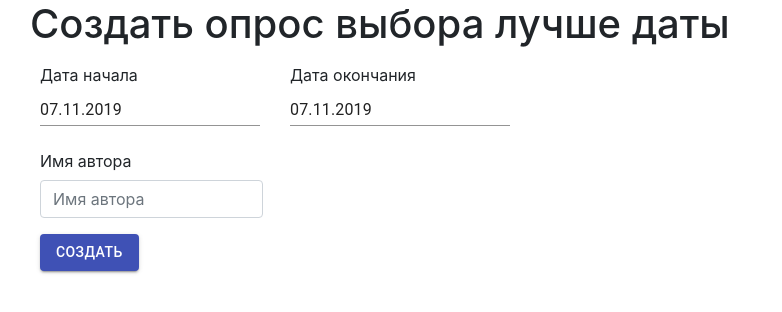
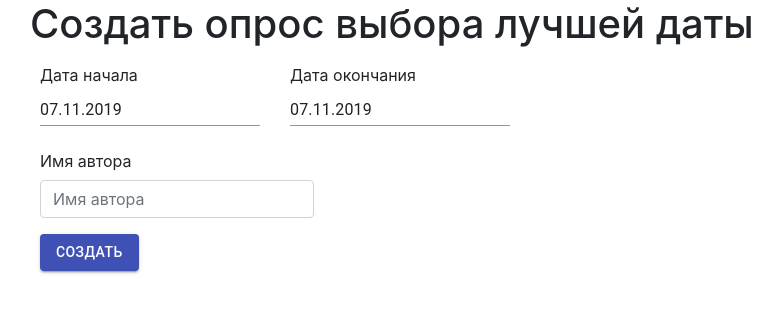
Before and after one commit to saleksandrov/best_meeting_day, a React (Create React App) app in the folder bmd-base/src/main/resources/ui/: page / in a window 1280 px wide. Shown: the top 312 px of the page, without its empty margins (40-822 px from the left). Built offline with nearby package versions, Linux system fonts and the light colour scheme.

Commit message:
Minor fix

```diff
--- a/bmd-base/src/main/resources/ui/src/BmdApp.js
+++ b/bmd-base/src/main/resources/ui/src/BmdApp.js
@@ -2,9 +2,9 @@ import React, {Component} from 'react';
 import {Button} from '@material-ui/core';
 import {DatePicker, MuiPickersUtilsProvider} from "@material-ui/pickers";
 import DateFnsUtils from '@date-io/date-fns';
-import {makeStyles} from '@material-ui/core/styles';
 import {Col, Container, Form, Row} from 'react-bootstrap';
 
+/*
 const classes = makeStyles(theme => ({
     root: {
         flexGrow: 1,
@@ -16,10 +16,10 @@ const classes = makeStyles(theme => ({
 
     },
 }));
+*/
 
 
 class BmdApp extends Component {
-
 
     constructor(props) {
         super(props);
@@ -61,7 +61,7 @@ class BmdApp extends Component {
             <MuiPickersUtilsProvider utils={DateFnsUtils}>
                 <Container>
                 <Row>
-                    <h1>Создать опрос выбора лучше даты</h1>
+                    <h1>Создать опрос выбора лучшей даты</h1>
                 </Row>
                 <Row>
 
@@ -94,28 +94,28 @@ class BmdApp extends Component {
                                 />
                             </Col>
                         </Form.Group>
+                    </Form.Row>
 
-                    </Form.Row>
                     <Form.Row>
                         <Form.Group controlId="name">
-                            <Form.Label column sm={12}>Имя автора</Form.Label>
-                            <Col sm={10}>
-                                <Form.Control column sm={{span: 20, offset: 2}} placeholder="Имя автора"
-                                              value={this.state.name} onChange={this.handleChangeName} name="name"/>
+                            <Form.Label column>Имя автора</Form.Label>
+                            <Col>
+                                <Form.Control type="text" placeholder="Имя автора" length={50} maxLength={200}
+                                              value={this.state.name} onChange={this.handleChangeName} name="name" />
                             </Col>
                         </Form.Group>
                     </Form.Row>
+
                     <Form.Row>
-                        <Form.Group md="4" controlId="b">
-                            <Col sm={10}>
+                        <Form.Group controlId="b">
+                            <Col>
                                 <Button name="name" variant="contained" color="primary" onClick={this.handleSubmit}>
                                     Создать
                                 </Button>
                             </Col>
+                        </Form.Group>
+                    </Form.Row>
 
-                        </Form.Group>
-
-                    </Form.Row>
                 </Form>
                 </Row>
                 </Container>
```
